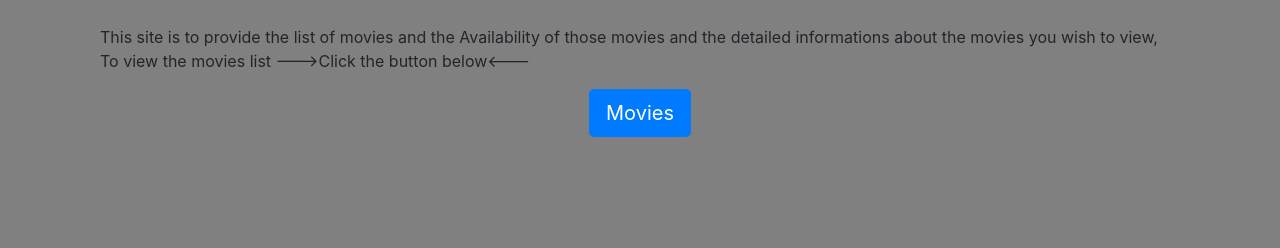
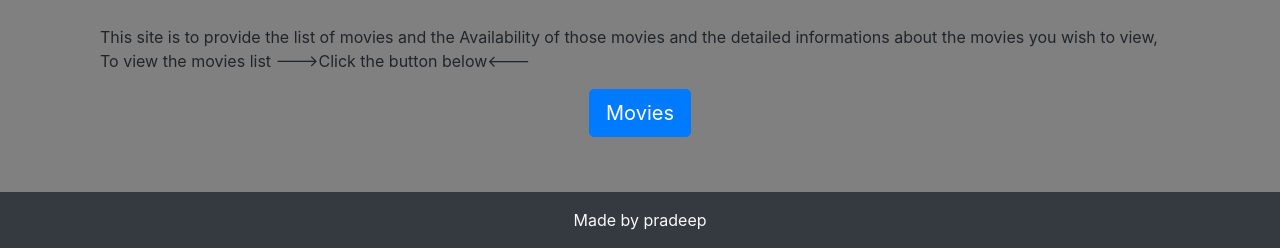
Before and after one commit to rpradeep02/Movies-Library-API, a Django app: page / in a window 1280 px wide. Shown: the part 552-800 px from the top of the page. Run offline with Django 3.2, Linux system fonts and the light colour scheme; some libraries are stand-ins or nearby versions.

Commit message:
Update home.html

```diff
--- a/templates/home.html
+++ b/templates/home.html
@@ -37,5 +37,10 @@
 
 </div>
 
+<footer>
+<p class="text-center bg-dark text-light fixed-bottom my-0 py-3">
+Made by pradeep
+</p>
+</footer>
 
 {% endblock  %}
```
